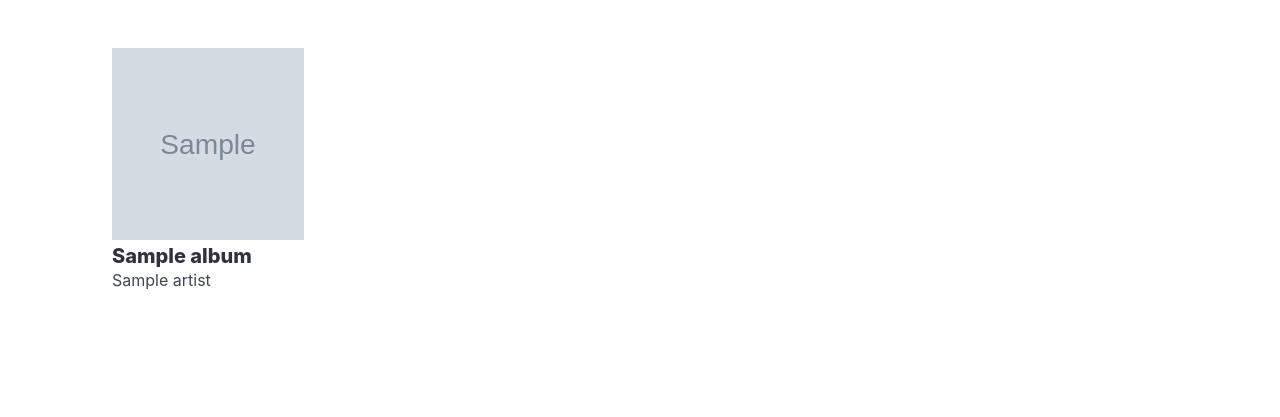
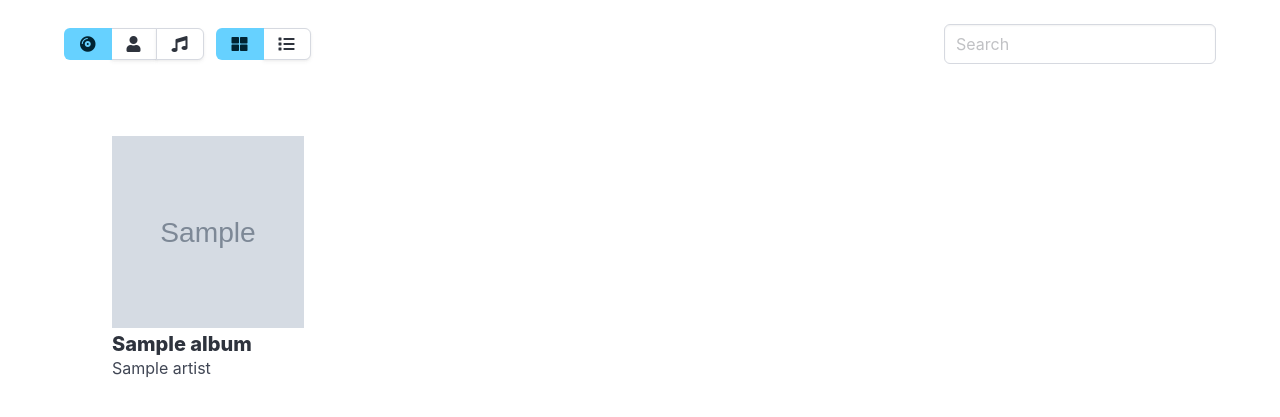
Before and after one commit to rubenwardy/mews, a Flask app: page / in a window 1280 px wide. Shown: the part 52-469 px from the top of the page. Run offline with Flask 2, Linux system fonts and the light colour scheme; tables that the repository leaves empty hold one stand-in row (values such as "Sample post"); grey boxes marked "Sample" are stand-in pictures; style sheets or scripts are compiled from the project's sources; parts of the project's set-up code (start-up, migrations or seed data) failed here and were passed over; some libraries are stand-ins or nearby versions.

Commit message:
Add search

```diff
--- a/mews/scss/mews.scss
+++ b/mews/scss/mews.scss
@@ -72,6 +72,10 @@ h1 {
 	}
 }
 
+.level-min-100 {
+	min-width: 100px;
+}
+
 .level-min-200 {
 	min-width: 200px;
 }
--- a/mews/static/js/bulma.js
+++ b/mews/static/js/bulma.js
@@ -14,7 +14,7 @@ document.addEventListener("DOMContentLoaded", () => {
 
 	setTimeout(() => {
 		document.querySelectorAll(".notifications").forEach(x => x.remove())
-	}, 5000)
+	}, 5000);
 
 	(document.querySelectorAll(".notification .delete") || []).forEach((del) => {
 		let notif = del.parentNode
--- a/mews/static/js/views/album.js
+++ b/mews/static/js/views/album.js
@@ -39,8 +39,33 @@ export class AlbumTracksView extends ViewModel {
 
 let alview = null
 
+function queryMatches(query, album) {
+	return album.title.toLowerCase().includes(query) ||
+			album.artist.toLowerCase().includes(query)
+}
+
+function updateSearch(query) {
+	console.log("Updating search: " + query)
+
+	let tiles = document.querySelectorAll("#albums .album")
+	if (query.trim() == "") {
+		tiles.forEach(x => x.style.display = "block")
+	} else {
+		query = query.toLowerCase()
+		tiles.forEach(x => {
+			let album = Album.get(x.getAttribute("data-id"))
+			console.assert(album, "Unabled to find album!")
+
+			x.style.display = (queryMatches(query, album)) ? "block" : "none"
+		})
+	}
+}
+
 rjs.onLoad(() => {
 	alview = new AlbumTracksView(document.getElementById("albummodal"))
+
+	let searchbox = document.getElementById("search")
+	searchbox.addEventListener("input", e => updateSearch(searchbox.value))
 
 	document.getElementById("albums").addEventListener("click", e => {
 		if (!e.target) {
--- a/mews/templates/admin/index.html
+++ b/mews/templates/admin/index.html
@@ -8,19 +8,19 @@
 {% block content %}
 	<section class="level section">
 		<div class="level-left">
-			<div class="level-item has-text-centered">
+			<div class="level-item has-text-centered level-min-100">
 				<div>
 					<p class="heading">Artists</p>
 					<p class="title">{{ num_artists }}</p>
 				</div>
 			</div>
-			<div class="level-item has-text-centered">
+			<div class="level-item has-text-centered level-min-100">
 				<div>
 					<p class="heading">Tracks</p>
 					<p class="title">{{ num_tracks }}</p>
 				</div>
 			</div>
-			<div class="level-item has-text-centered">
+			<div class="level-item has-text-centered level-min-100">
 				<div>
 					<p class="heading">Albums</p>
 					<p class="title">{{ num_albums }}</p>
--- a/mews/templates/base.html
+++ b/mews/templates/base.html
@@ -1,5 +1,5 @@
 <!DOCTYPE html>
-<html>
+<html class="has-navbar-fixed-top">
 <head>
 	<meta charset="utf-8">
 	<meta name="viewport" content="width=device-width, initial-scale=1">
@@ -17,7 +17,7 @@
 	</script>
 </head>
 <body>
-	<nav class="navbar" role="navigation" aria-label="main navigation">
+	<nav class="navbar is-fixed-top" role="navigation" aria-label="main navigation">
 		<div class="container">
 			<div class="navbar-brand">
 				<a class="navbar-item" href="/">
--- a/mews/templates/home.html
+++ b/mews/templates/home.html
@@ -13,6 +13,29 @@
 	<script type="module" src="/static/js/main.js"></script>
 {% endblock %}
 {% block content %}
+	<section class="level" style="margin-top: 1.5rem;">
+		<div class="level-left">
+			<div class="level-item">
+				<div class="buttons has-addons">
+					<span class="button is-info is-selected"><i class="fas fa-compact-disc"></i></span>
+					<span class="button"><i class="fas fa-user"></i></span>
+					<span class="button"><i class="fas fa-music"></i></span>
+				</div>
+			</div>
+			<div class="level-item">
+				<div class="buttons has-addons">
+					<span class="button is-info is-selected"><i class="fas fa-th-large"></i></span>
+					<span class="button"><i class="fas fa-list"></i></span>
+				</div>
+			</div>
+		</div>
+		<div class="level-right">
+			<div class="level-item">
+				<input id="search" type="text" placeholder="Search" class="input">
+			</div>
+		</div>
+	</section>
+
 	<div class="columns section is-multiline" id="albums"></div>
 
 	<div id="albummodal" class="modal">
```
